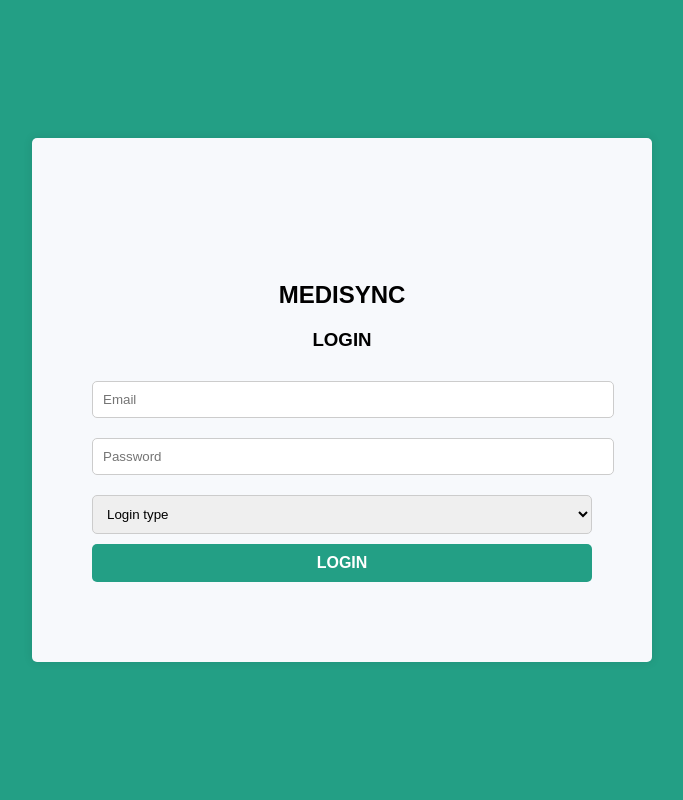
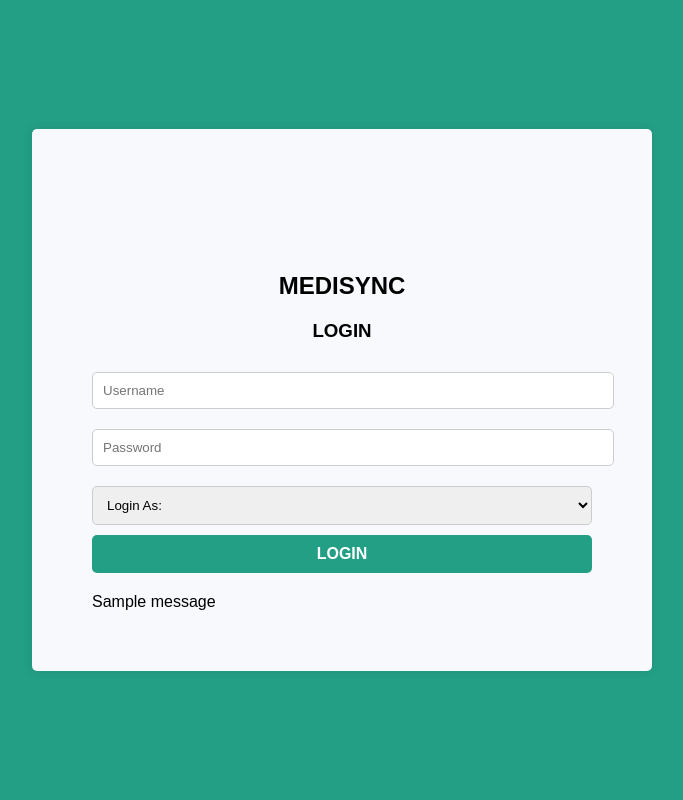
Before and after one commit to SurajG166/hospital_management_hackathon, a Django app: template templates/login.html in a window 1280 px wide. Shown: the whole page, without its empty margins (298-981 px from the left). Run offline with Django 5.2, Linux system fonts and the light colour scheme; the template is opened without the code that fills it: most values are stand-ins (such as "Sample title", 1, 10 or a date in 2020); one stand-in notice (Sample message) is shown.

Commit message:
LOGIN IS FUCKED

```diff
--- a/hms/urls.py
+++ b/hms/urls.py
@@ -2,6 +2,10 @@ from django.urls import path
 from . import views
 
 urlpatterns = [
-    path('', views.serve_home_page),
-    path('login/',views.serve_login_page, name = 'login_page')
+    path("", views.serve_home_page),
+    path("login/", views.serve_login_page, name="login_page"),
+    path("validate_login/", views.validate_login, name="validate_login"),
+    path("patient_home/", views.patient_home, name="patient_home"),
+    path("doctor_home/", views.doctor_home, name="doctor_home"),
+    path("hospital_home/", views.hospital_home, name="hospital_home"),
 ]
--- /dev/null
+++ b/templates/doctor.html
@@ -0,0 +1 @@
+{{doctor}}
--- a/templates/hospital_admin.html
+++ b/templates/hospital_admin.html
@@ -0,0 +1 @@
+{{hospital}}
--- a/templates/login.html
+++ b/templates/login.html
@@ -1,9 +1,10 @@
 <!DOCTYPE html>
 <html lang="en" dir="ltr">
+
 <head>
   <meta charset="UTF-8" />
   <meta name="viewport" content="width=device-width, initial-scale=1.0" />
-    <title>Custom Modal Sign-In Form</title>
+  <title>Sign-In</title>
   <style>
     body {
       font-family: Arial, sans-serif;
@@ -74,7 +75,7 @@
       padding: 10px;
       border: none;
       border-radius: 5px;
-        background-color:#239f85;
+      background-color: #239f85;
       color: white;
       cursor: pointer;
       font-size: 16px;
@@ -120,7 +121,9 @@
     }
   </style>
 </head>
+
 <body>
+  <h1>{{debug_string}}</h1>
   <div id="my-modal" class="modal">
     <div class="modal-content">
       <div class="modal-header">
@@ -129,51 +132,30 @@
       <div class="modal-body">
         <h2 class="card-title"><b>MEDISYNC</b></h2>
         <h3 class="card-title"><b>LOGIN</b></h3>
-          <input
-            class="email-password"
-            type="text"
-            name="email"
-            placeholder="Email"
-            oninput="displayUsername()"
-            required
-          />
-          <input
-            class="email-password"
-            type="password"
-            name="password"
-            placeholder="Password"
-            required
-          />
-          <select required>
-            <option value="" disabled selected>Login type</option>
-            <option>User</option>
-            <option>Doctor</option>
-            <option>Hospital Admin</option>
+        <form action="" method="post" action="{%url 'validate_login'%}">
+          {%csrf_token%}
+          <input class="email-password" type="text" id="email" name="email" placeholder="Username" required />
+          <input class="email-password" type="password" name="password" id="password" placeholder="Password" required />
+          <select name="type" id="type" required>
+            <option value="" disabled selected>Login As:</option>
+            <option value="Patient">Patient</option>
+            <option value="Doctor">Doctor</option>
+            <option value="Hospital">Hospital</option>
           </select>
-          <button class="btn-block"><b>LOGIN</b></button>
+
+          <button class="btn-block" type="submit"><b>LOGIN</b></button>
+        </form>
         <div class="username-display" id="username-display"></div>
+        <div class="messages">
+          {% if messages %}
+          {% for message in messages %}
+          <div class="message">{{ message }}</div>
+          {% endfor %}
+          {% endif %}
+        </div>
       </div>
     </div>
   </div>
 
-    <script>
-      function displayUsername() {
-        const emailInput = document.querySelector('input[name="email"]');
-        const usernameDisplay = document.getElementById('username-display');
-        usernameDisplay.textContent = emailInput.value
-          ? `Username: ${emailInput.value}`
-          : '';
-      }
-
-      function closeModal() {
-        document.getElementById('my-modal').style.display = 'none';
-      }
-
-      window.onclick = function (event) {
-        if (event.target == document.getElementById('my-modal')) {
-          closeModal();
-        }
-      };
-    </script>
 </body>
 </html>
--- /dev/null
+++ b/templates/patient.html
@@ -0,0 +1 @@
+{{patient}}
```
Also changed, not shown: hms/views.py (+60 -3 lines). Lines whose indentation alone changed are shown as unchanged.
